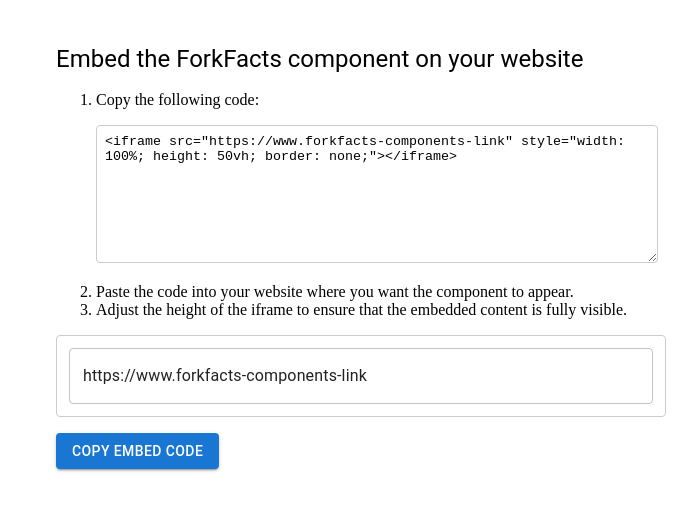
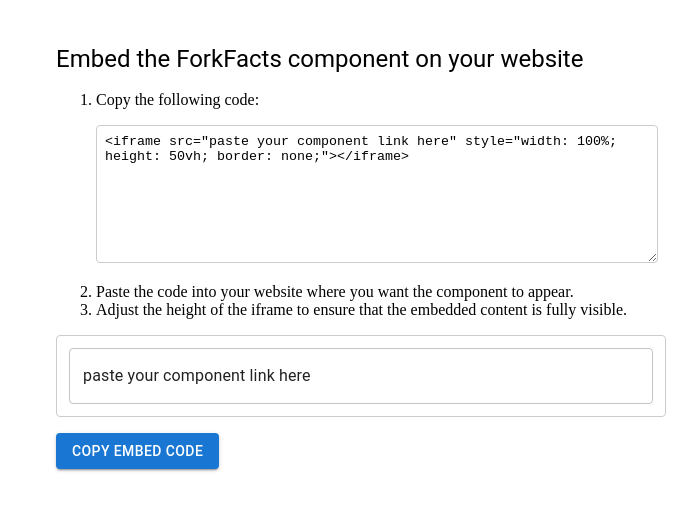
Before and after one commit to Ayomikuolatunji/forkfacts-ff-producers, a Gatsby site: page / in a window 1280 px wide. Shown: the part 61-572 px from the top of the page, without its empty margins (292-989 px from the left). Built offline with nearby package versions, Linux system fonts and the light colour scheme; Gatsby itself is replaced by a stand-in of ours.

Commit message:
working on embed code generator done

```diff
--- a/src/pages/index.tsx
+++ b/src/pages/index.tsx
@@ -4,7 +4,7 @@
 import { Box } from "@mui/material";
 
 const IndexPage: React.FC<PageProps> = () => {
-	const componentUrl = "https://www.forkfacts-components-link";
+	const componentUrl = "paste your component link here";
 
 
 	return (
```
